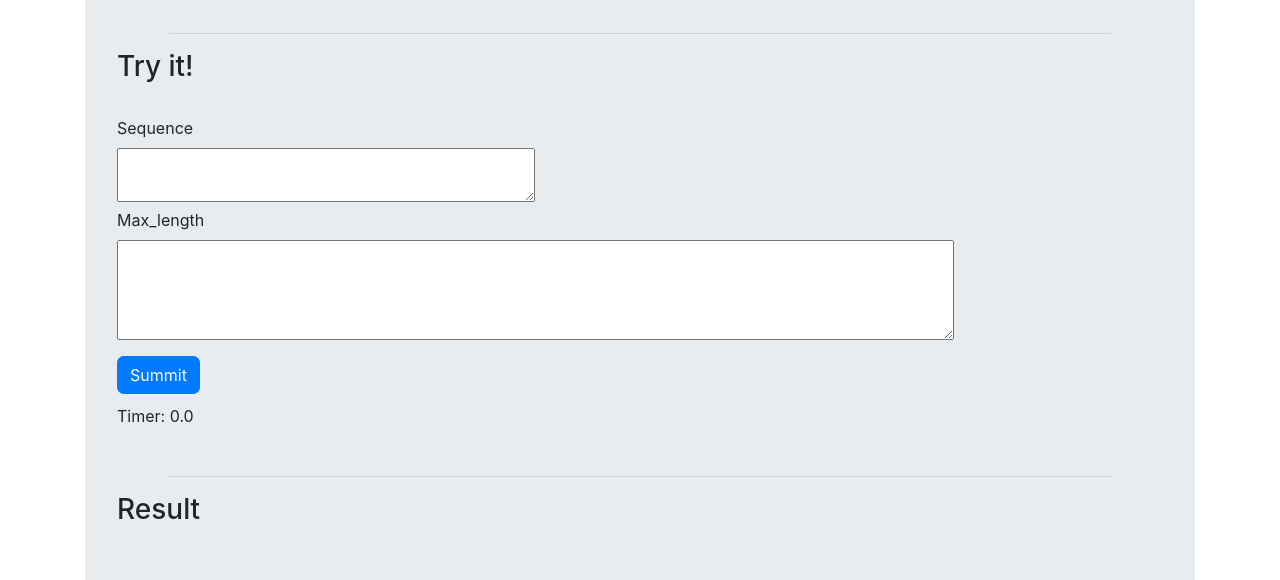
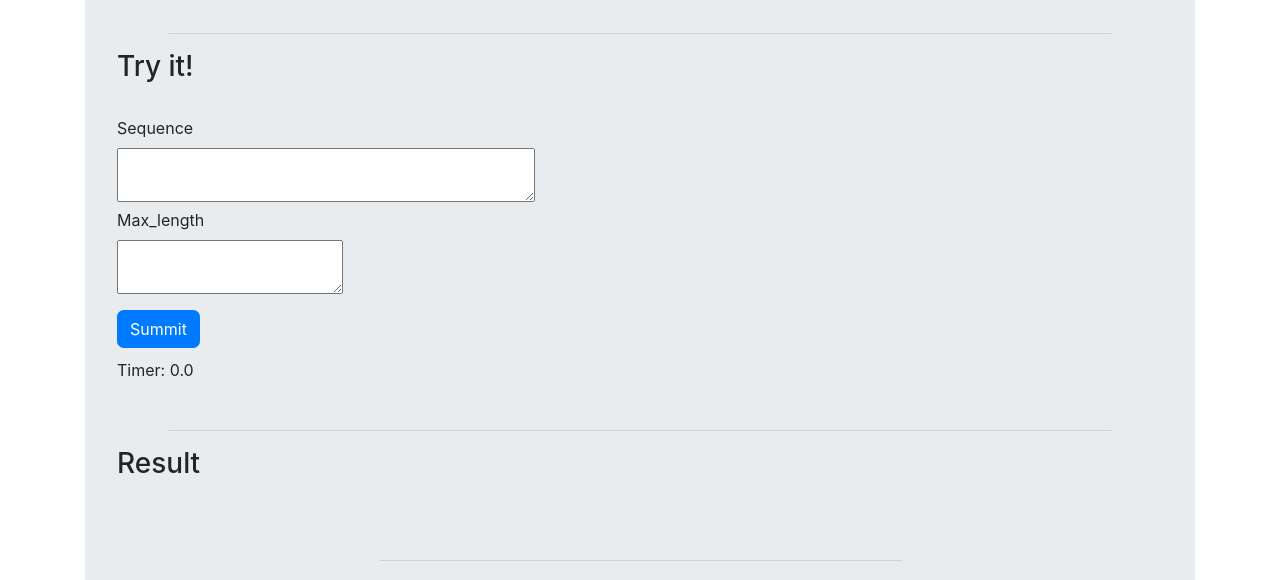
Before and after one commit to msh1273/gpt2-TweetEmotionText, a Flask app: page / in a window 1280 px wide. Shown: the part 780-1360 px from the top of the page. Run offline with Flask 2, Linux system fonts and the light colour scheme; some libraries are stand-ins or nearby versions.

Commit message:
add readme & html수정

```diff
--- a/templates/main.html
+++ b/templates/main.html
@@ -165,7 +165,7 @@
                 <label>Sequence</label>
                 <div><textarea type="text" id="sequence" style="width:40%"></textarea></div>
                 <label>Max_length</label>
-                <div><textarea type="text" id="maxlength" style="width:80%; height: 100px"></textarea></div>
+                <div><textarea type="text" id="maxlength" style="width:40"></textarea></div>
                 <button class="btn btn-primary btn=lg" type="submit" id="button" onclick="send_req();">Summit</button><br>
                 <label>Timer:&nbsp;</label><label id="timer">0.0</label><br>
                 <b><label id="warning" style="color:red;"></label></b>
```
Also changed, not shown: README.md, emotion-sample.png (added).
